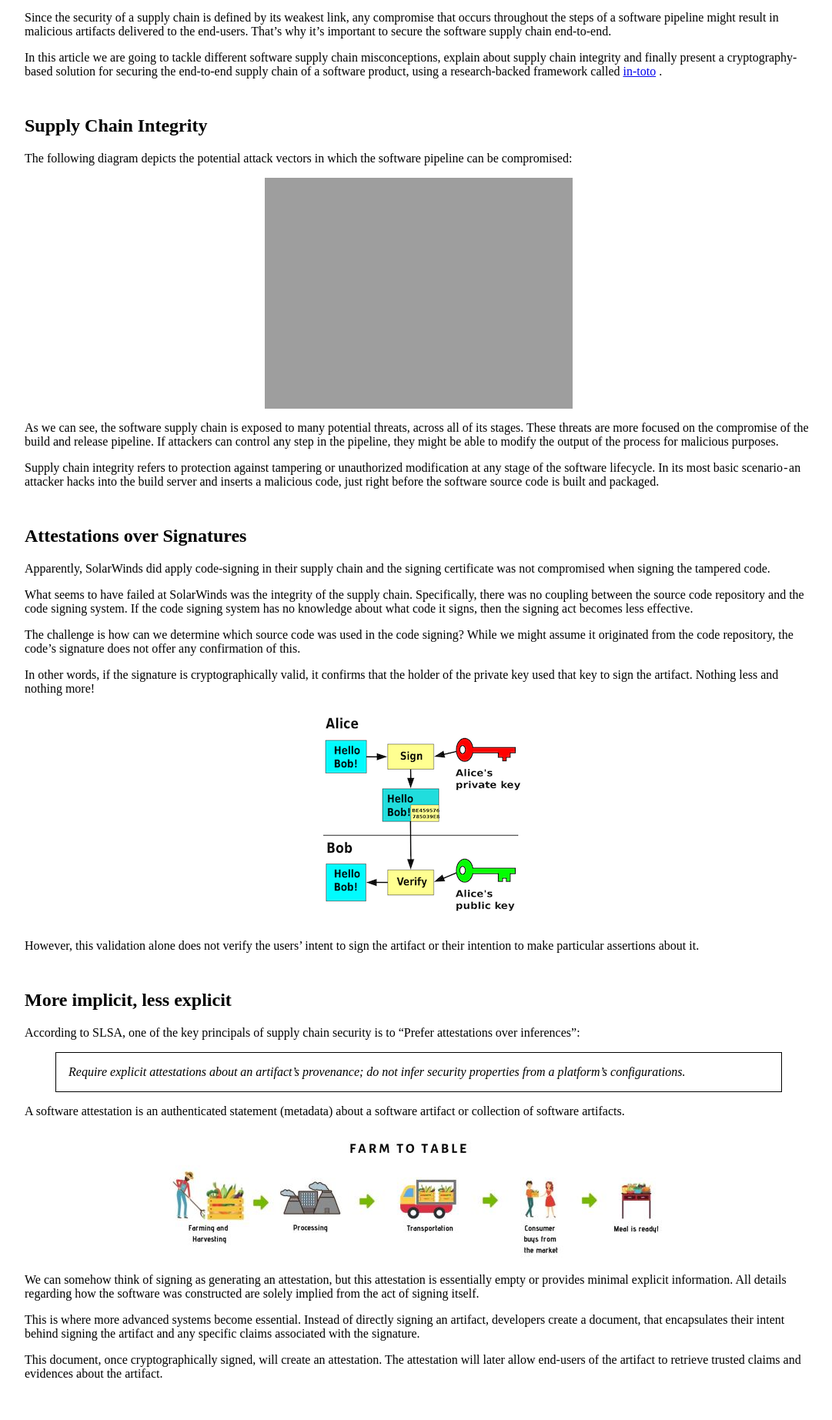
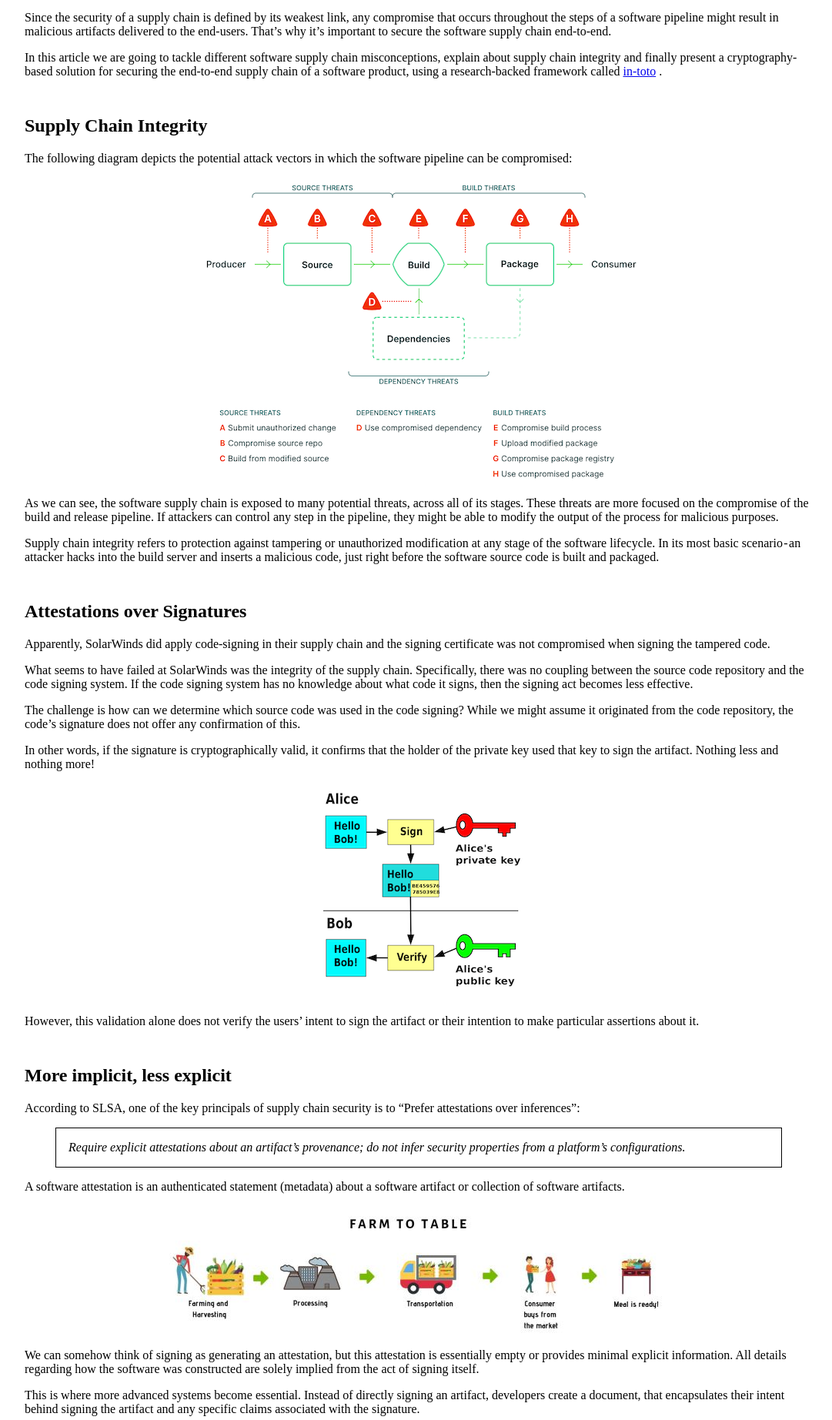
Before and after one commit to waseemh/waseemh.github.io, a Jekyll site: the page built from _posts/2024-07-27-zero-trust-software-supply-chain-farm-to-table-cryptographic-guarantees.md, in a window 1280 px wide. Shown: the part 887-2732 px from the top of the page at 77% size, without its empty margins (96-1177 px from the left). Built offline with Jekyll 4.4.1, drawn with Linux system fonts in a browser that asks for light colours.

Commit message:
Update 2024-07-27-zero-trust-software-supply-chain-farm-to-table-cryptographic-guarantees.md

```diff
--- a/_posts/2024-07-27-zero-trust-software-supply-chain-farm-to-table-cryptographic-guarantees.md
+++ b/_posts/2024-07-27-zero-trust-software-supply-chain-farm-to-table-cryptographic-guarantees.md
@@ -26,7 +26,7 @@ In this article we are going to tackle different software supply chain misconcep
 ## Supply Chain Integrity
 The following diagram depicts the potential attack vectors in which the software pipeline can be compromised:
 
-![Software supply chain attacks](https://waseemh.github.io/images/1_obx2A8RZk0dQqjqlW7D3DA.jpg)
+![Software supply chain attacks](https://waseemh.github.io/images/1_obx2A8RZk0dQqjqlW7D3DA.png)
 
 As we can see, the software supply chain is exposed to many potential threats, across all of its stages. These threats are more focused on the compromise of the build and release pipeline.
 If attackers can control any step in the pipeline, they might be able to modify the output of the process for malicious purposes.
```
